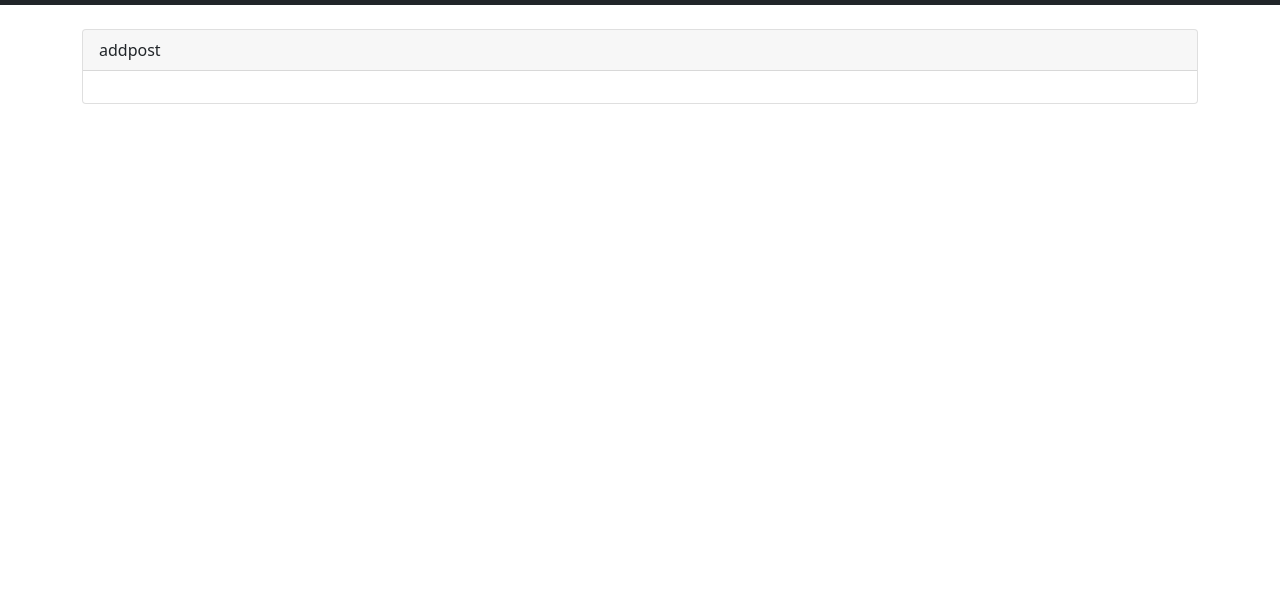
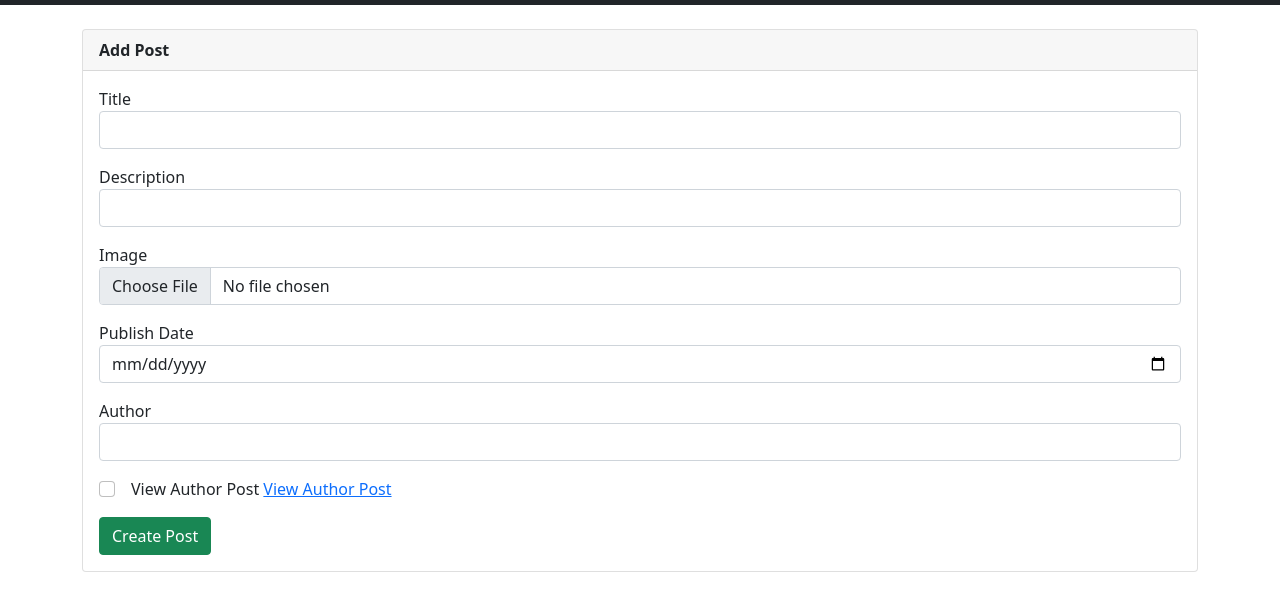
Before and after one commit to DeryabinRS/Parser-Forms-JSON-JavaScript, a plain HTML site: page index.html in a window 1280 px wide. Shown: the part 51-662 px from the top of the page. Drawn offline with nearby package versions, Linux system fonts and the light colour scheme.

Commit message:
create ParserJson v.1.0.0

```diff
--- a/index.html
+++ b/index.html
@@ -17,19 +17,19 @@
           <div class="collapse navbar-collapse" id="navbarSupportedContent">
             <ul class="navbar-nav me-auto mb-2 mb-lg-0">
               <li class="nav-item">
-                <a class="nav-link active" href="addpost.js">Add Post</a>
+                <a class="nav-link active" href="#" data-href="addpost.js">Add Post</a>
               </li>
               <li class="nav-item">
-                <a class="nav-link" href="colorsheme.js">Color sheme</a>
+                <a class="nav-link" href="#" data-href="colorsheme.js">Color sheme</a>
               </li>
               <li class="nav-item">
-                <a class="nav-link" href="interview.js">Interview</a>
+                <a class="nav-link" href="#" data-href="interview.js">Interview</a>
               </li>
               <li class="nav-item">
-                <a class="nav-link" href="signin.js">Sign In</a>
+                <a class="nav-link" href="#" data-href="signin.js">Sign In</a>
               </li>
               <li class="nav-item">
-                <a class="nav-link" href="signup.js">Sign Up</a>
+                <a class="nav-link" href="#" data-href="signup.js">Sign Up</a>
               </li>
             </ul>
           </div>
--- a/js/script.js
+++ b/js/script.js
@@ -5,18 +5,24 @@ window.addEventListener('DOMContentLoaded', () => {
     navLinks.forEach( item => {
         item.addEventListener('click', (e) => {
             e.preventDefault();
+            getDataJson(e.target.innerText, e.target.dataset.href);
+            app.innerHTML= ''
         });
     });
 
-    console.log(navLinks)
     let dataJson = {};
 
-    async function assemblyForm(fileName){
+    async function getDataJson(formName, fileName){
         //get data from JSON
         const jsp = new JsonParser(`/json/${fileName}`);
         dataJson = await jsp.json
 
+        assemblyForm(formName)
         //create card
+    }
+
+    function assemblyForm (formName) {
+
         const card = document.createElement('div');
         card.classList.add('card');
         app.append(card);
@@ -24,7 +30,7 @@ window.addEventListener('DOMContentLoaded', () => {
         //create title card
         const card_title = document.createElement('div');
         card_title.classList.add('card-header');
-        card_title.textContent = dataJson.name
+        card_title.innerHTML = `<b>${formName}</b>`
         card.append(card_title)
 
         //create body card
@@ -35,7 +41,108 @@ window.addEventListener('DOMContentLoaded', () => {
         //Create form
         const form = document.createElement('form');
         card_body.appendChild(form)
+
+        if(dataJson?.fields){
+            assemblyFields(card_body, dataJson.fields);
+        }
+
+        if(dataJson?.references){
+            assemblyReferences(card_body, dataJson.references);
+        }
+        if(dataJson?.buttons){
+            assemblyButtons(card_body, dataJson.buttons);
+        }
     }
 
-    assemblyForm('addpost.js');
+    function assemblyFields(block, fields){
+        fields.forEach((field, index) => {
+            const wrapper = document.createElement('div');
+            wrapper.classList.add('mb-3');
+            block.appendChild(wrapper);
+
+            id = field?.label?.toLowerCase().replace(/\s/g, '_',)
+            if(field.label){
+                assemblyLabel(wrapper, field.label, id);
+            }
+            assemblyInput(wrapper, field, id)
+
+        });
+    }
+
+    function assemblyLabel(wrapper, text, id){
+        const label = document.createElement('label');
+        label.setAttribute('for', id);
+        label.textContent = text;
+        wrapper.appendChild(label);
+    }
+
+    function assemblyInput(wrapper, field, id = ''){
+        const input = document.createElement('input');
+        input.setAttribute('id', id);
+        input.setAttribute('type', field.input.type);
+        console.log(field)
+        if(field.input.placeholder){
+            input.setAttribute('placeholder', field.input.placeholder);
+        }
+        if(field.input.type === 'checkbox'){
+            input.classList.add('form-check-input')
+        }else{
+            input.classList.add('form-control')
+            if(field.input.type === 'color'){
+                input.classList.add('form-control-color')
+            }
+        }
+        wrapper.appendChild(input)
+    }
+
+    function assemblyRef(wrapper, field){
+        const ref = document.createElement('div');
+        wrapper.appendChild(ref)
+
+        if(Object.keys(field).includes('text without ref')){
+            const span = document.createElement('span');
+            span.innerText = field['text without ref'] + ' ';
+            ref.appendChild(span)
+        }
+
+        if(Object.keys(field).includes('ref')){
+            const href = document.createElement('a');
+            href.setAttribute('href',field.ref);
+            href.innerText = field.text;
+
+            ref.appendChild(href)
+        }
+
+        wrapper.appendChild(ref)
+    }
+
+    function assemblyReferences(block, references){
+        references.forEach((field, index) => {
+            const wrapper = document.createElement('div');
+            wrapper.classList.add('mb-3', 'me-3', 'd-inline-block');
+            block.appendChild(wrapper);
+
+            if(Object.keys(field).includes('ref')){
+                assemblyRef(wrapper, field)
+            }
+
+            if(Object.keys(field).includes('input')){
+                assemblyInput(wrapper, field)
+            }
+
+        });
+    }
+
+    function assemblyButtons(block, buttons){
+        const wrapper = document.createElement('div');
+        block.appendChild(wrapper);
+        buttons.forEach((field, index) => {
+            const button = document.createElement('button');
+            button.classList.add('btn', 'btn-success', 'me-2')
+            button.innerText = field.text;
+            wrapper.appendChild(button)
+        })
+    }
+
+    getDataJson('Add Post', 'addpost.js');
 })
--- a/store/JsonParser.js
+++ b/store/JsonParser.js
@@ -13,21 +13,4 @@ class JsonParser{
             console.log(err)
         }
     }
-
-    getName() {
-        return this.json.name;
-    }
-
-    getFields(){
-        return this.json.fields;
-    }
-
-    getButtons(){
-        return this.json.buttons;
-    }
-
-    getReferences(){
-        return this.json.buttons;
-    }
-
 }
```
